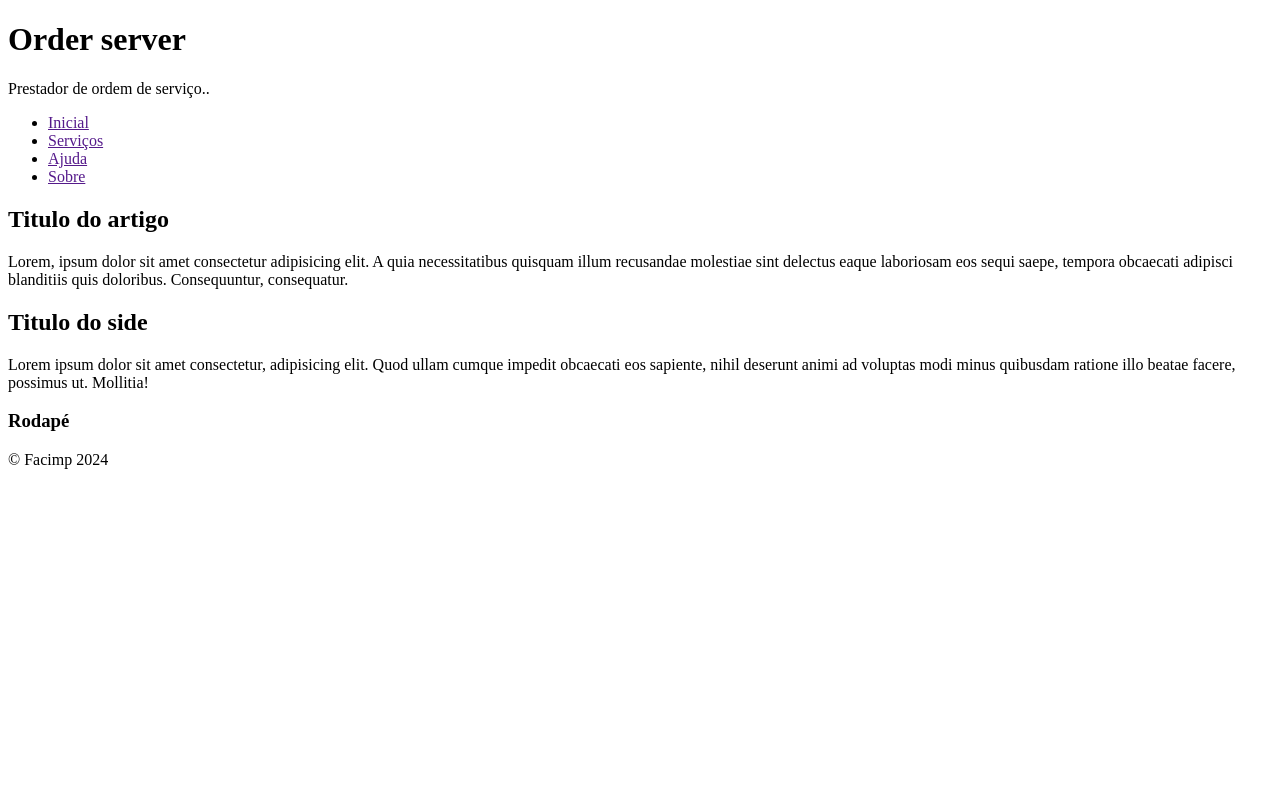
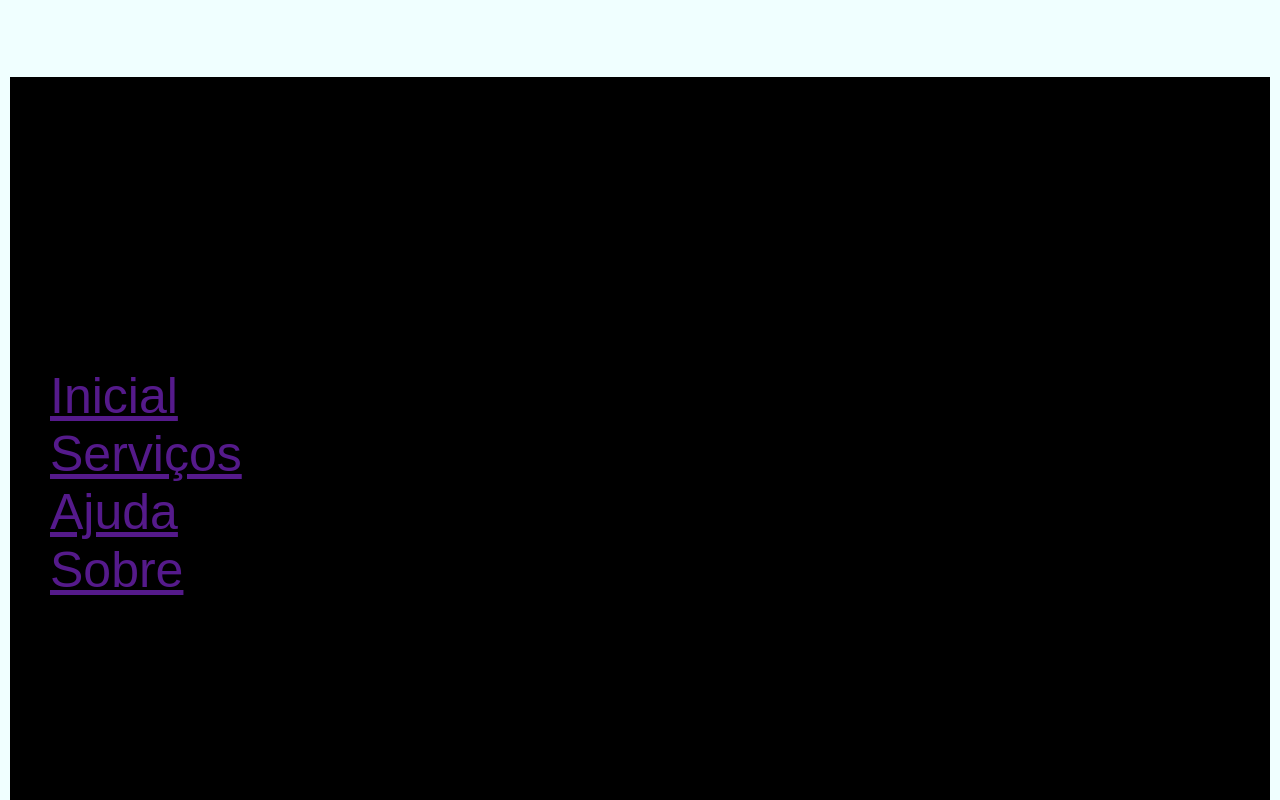
Before and after one commit to Catfallen/trabalhos_facimp, a plain HTML site: page html css php facimp/aula3/index.html in a window 1280 px wide. Shown: the top 800 px of the page. Drawn offline with Linux system fonts and the light colour scheme.

Commit message:
auteracao

```diff
--- a/html css php facimp/aula3/index.html
+++ b/html css php facimp/aula3/index.html
@@ -4,6 +4,7 @@
     <meta charset="UTF-8">
     <meta name="viewport" content="width=device-width, initial-scale=1.0">
     <title>Menu</title>
+    <link rel="stylesheet" href="style.css">
 </head>
 <body>
     <header>
--- a/html css php facimp/aula3/style.css
+++ b/html css php facimp/aula3/style.css
@@ -0,0 +1,18 @@
+body{
+    font-family: Arial, Helvetica, sans-serif;
+    margin: 0;
+    padding: 10px;
+    background-color: azure;
+}
+
+header{
+    background-color: rgb(0, 0,0);
+
+}
+
+
+@media(min-width: 800px) {
+    body{
+        font-size: 50px;
+    }
+}
```
